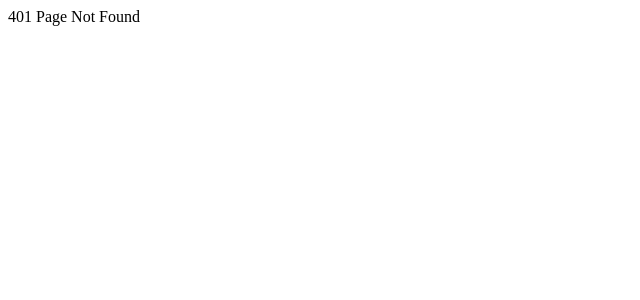
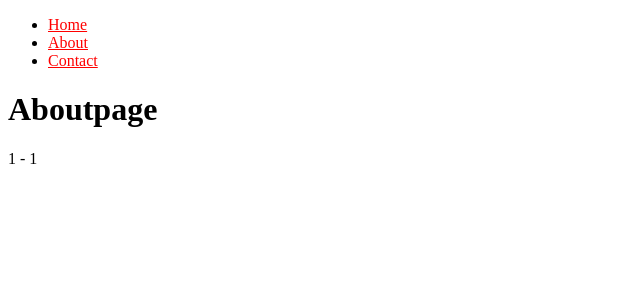
Before and after one commit to vinothsmart/react-ecommerce, a React (Vite) app: page /about/1/1 in a window 1280 px wide. Before the commit this address had no page. Shown: the top 300 px of the page, without its empty margins (0-640 px from the left). Built offline with nearby package versions, Linux system fonts and the light colour scheme.

Commit message:
Update routing to include dynamic parameters in AboutPage route

```diff
--- a/src/App.jsx
+++ b/src/App.jsx
@@ -10,7 +10,7 @@ const App = () => {
       <BrowserRouter>
         <Routes>
           <Route path="/" element={<HomePage />} />
-          <Route path="/about" element={<AboutPage />} />
+          <Route path="/about/:id/:name" element={<AboutPage />} />
           <Route path="/contact" element={<ContactPage />} />
           <Route path="*" element={<NotFound />} />
         </Routes>
--- a/src/component/Menu.jsx
+++ b/src/component/Menu.jsx
@@ -16,7 +16,7 @@ const Menu = () => {
         </li>
         <li>
           <NavLink
-            to="/about"
+            to="/about/55/vinoth"
             className={({ isActive }) =>
               isActive ? "active-item" : "pending-item"
             }
--- a/src/pages/AboutPage.jsx
+++ b/src/pages/AboutPage.jsx
@@ -1,10 +1,15 @@
+import { useParams } from "react-router-dom";
 import Menu from "../component/Menu";
 
 const AboutPage = () => {
+  const { id, name } = useParams();
   return (
     <>
       <Menu />
       <h1>Aboutpage</h1>
+      <p>
+        {id} - {name}
+      </p>
     </>
   );
 };
```
